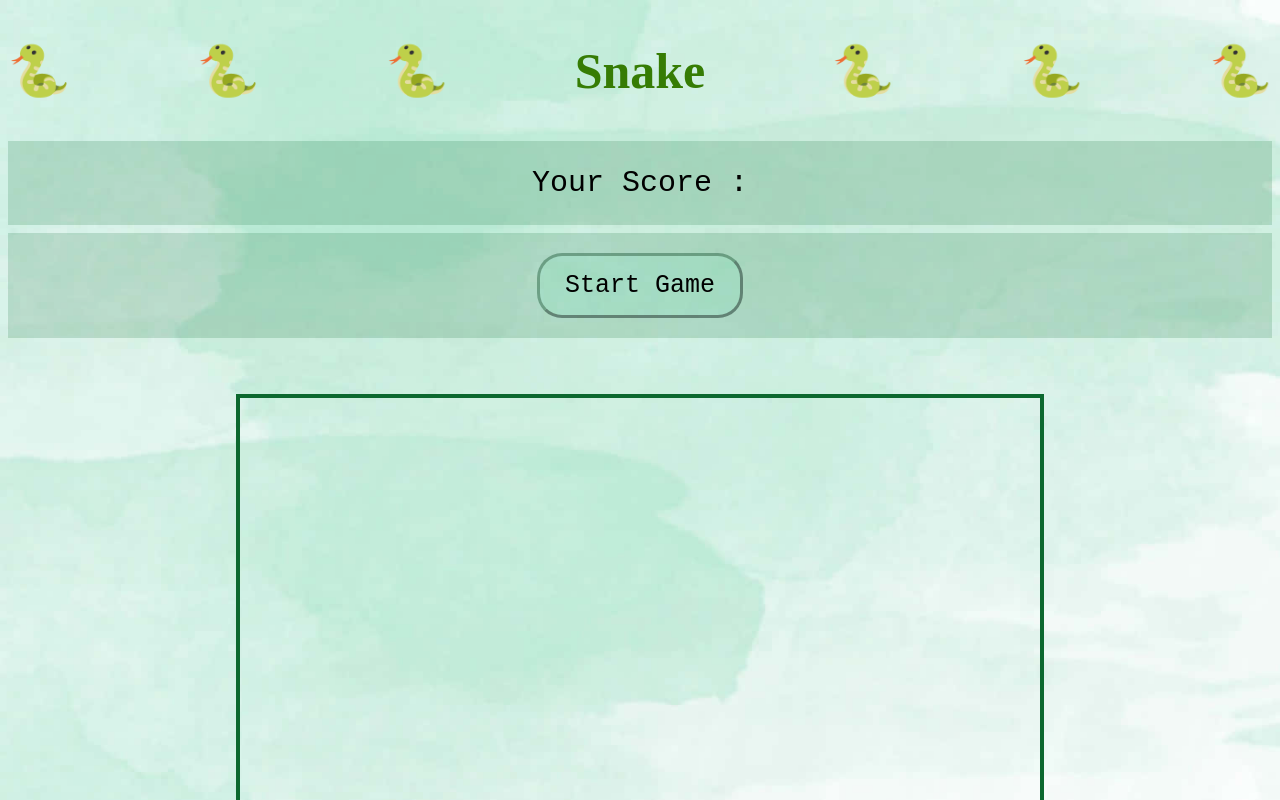
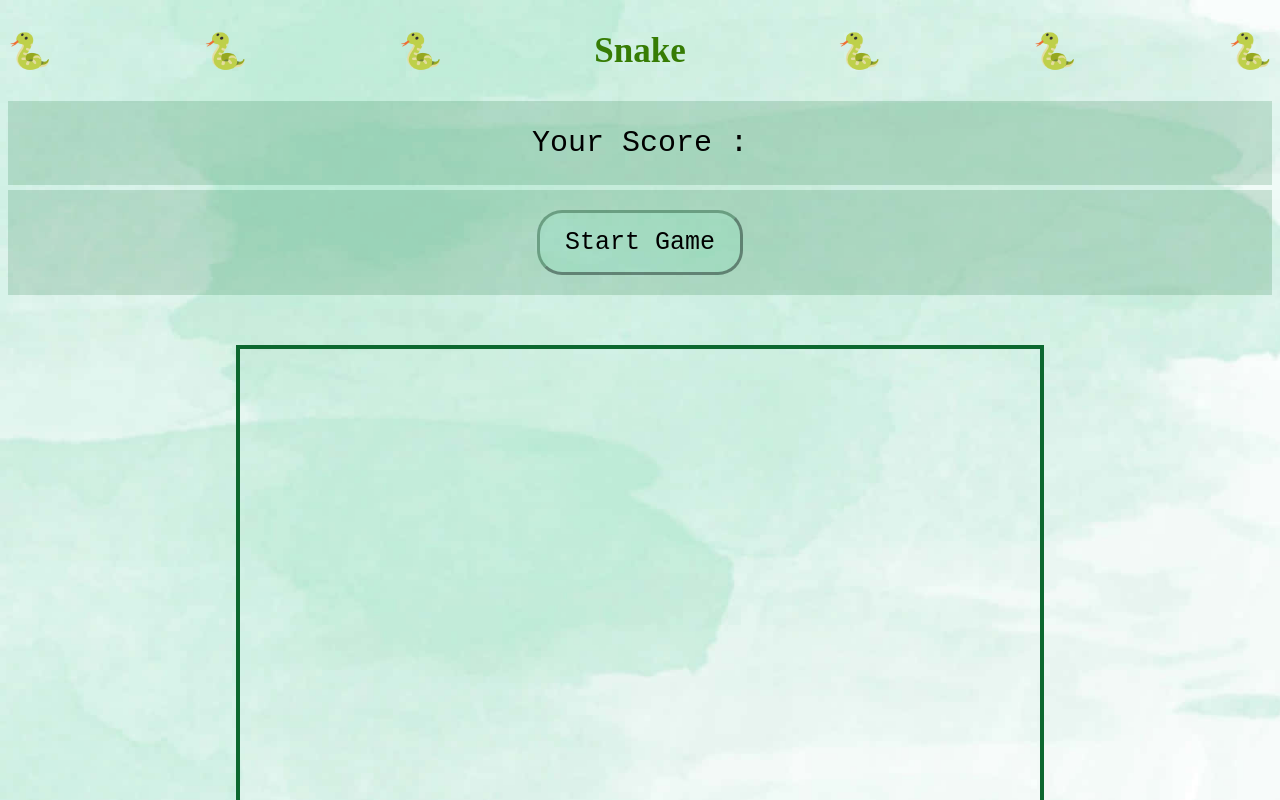
Before and after one commit to natalya-nassimi/my-snake-game-project, a plain HTML site: page index.html in a window 1280 px wide. Shown: the top 800 px of the page. Drawn offline with Linux system fonts and the light colour scheme; a web font is replaced by a local one.

Commit message:
final changes to code, excluding readMe

```diff
--- a/scripts/app.js
+++ b/scripts/app.js
@@ -45,7 +45,7 @@ const eatFood = (head) => {
         placeFood();
 
         clearInterval(interval);
-        currentSpeed = Math.max(100, currentSpeed*speedIncrease);
+        currentSpeed = Math.max(100, currentSpeed * speedIncrease);
         interval = setInterval(moveSnake, currentSpeed);
         return true;
     }
@@ -56,9 +56,9 @@ const eatFood = (head) => {
 
 const collisionCheck = (head) => {
     const leftHit = (mySnake[0] % gridSize === 0 && direction === -1);
-    const rightHit = (mySnake[0] % gridSize === gridSize -1 && direction === 1);
+    const rightHit = (mySnake[0] % gridSize === gridSize - 1 && direction === 1);
     const topHit = (mySnake[0] < gridSize && direction === -gridSize);
-    const bottomHit = (mySnake[0] >= (gridSize*(gridSize-1)) && direction === gridSize);
+    const bottomHit = (mySnake[0] >= (gridSize * (gridSize - 1)) && direction === gridSize);
     const snakeHit = mySnake.includes(head);
 
     return leftHit || rightHit || topHit || bottomHit || snakeHit;
--- a/styles/main.css
+++ b/styles/main.css
@@ -2,7 +2,7 @@ h1 {
     display: flex;
     justify-content: space-between;
     text-align: center;
-    font-size: 50px;
+    font-size: 35px;
     font-family: 'Gorditas';
     color: rgb(54, 124, 4);
 }
@@ -21,14 +21,13 @@ h1 {
 body {
     display: flex;
     flex-direction: column;
-    gap: 8px;
+    gap: 5px;
     background-image: url(../images/background.jpg);
     background-size: cover;
 }
 
 .buttons {
     display: flex;
-    gap: 200px;
     justify-content: center;
     padding: 20px;
     background-color: rgba(12, 104, 47, 0.178);
```
Also changed, not shown: images/screenshot.png (added), 1 other file.
